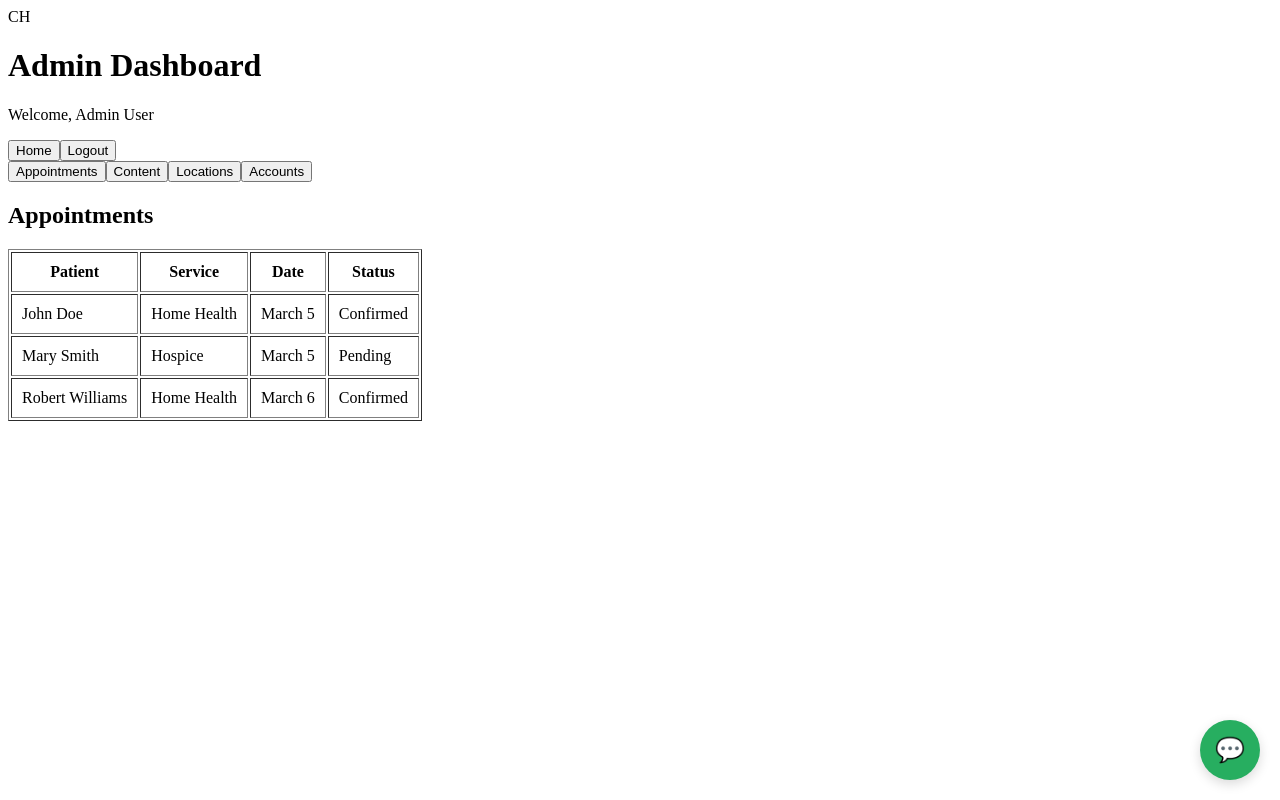
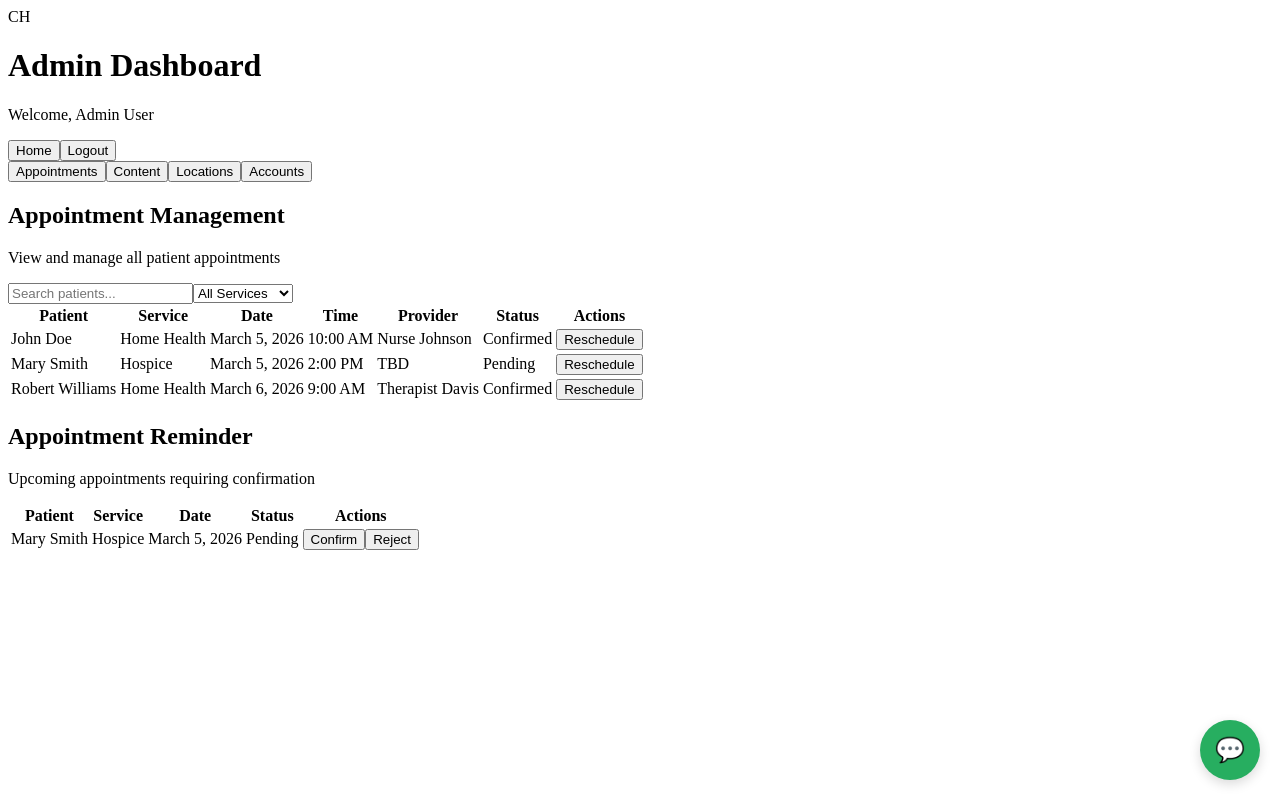
Before and after one commit to Compassionate4you/Compassionate4youSite, a React (Vite) app in the folder client/: page /admin in a window 1280 px wide. Built offline with nearby package versions, Linux system fonts and the light colour scheme.

Commit message:
Update AdminDashboard page and add small Tab interface
Small update on the code. Mainly for the Tab interface, need to review css before adding to page

```diff
--- a/client/src/pages/AdminDashboard.jsx
+++ b/client/src/pages/AdminDashboard.jsx
@@ -1,18 +1,55 @@
 import React, { useState } from "react";
-// Remember to "Import CSS here."
+//import css - Chnage name later
+//import "./CSS-Compassionate-Appointments.css";
 
 const AdminDashboard = () => {
   const [tab, setTab] = useState("appointments");
+//placeholder, not funtion, after schedule
+  const [appointments, setAppointments] = useState([
+    {
+      id: 1,
+      name: "John Doe",
+      service: "Home Health",
+      date: "March 5, 2026",
+      time: "10:00 AM",
+      provider: "Nurse Johnson",
+      status: "Confirmed",
+    },
+    {
+      id: 2,
+      name: "Mary Smith",
+      service: "Hospice",
+      date: "March 5, 2026",
+      time: "2:00 PM",
+      provider: "TBD",
+      status: "Pending",
+    },
+    {
+      id: 3,
+      name: "Robert Williams",
+      service: "Home Health",
+      date: "March 6, 2026",
+      time: "9:00 AM",
+      provider: "Therapist Davis",
+      status: "Confirmed",
+    },
+  ]);
 
-  const appointments = [
-    { name: "John Doe", service: "Home Health", date: "March 5", status: "Confirmed" },
-    { name: "Mary Smith", service: "Hospice", date: "March 5", status: "Pending" },
-    { name: "Robert Williams", service: "Home Health", date: "March 6", status: "Confirmed" },
-  ];
+  const confirmAppointment = (id) => {
+    setAppointments((prev) =>
+      prev.map((a) => (a.id === id ? { ...a, status: "Confirmed" } : a))
+    );
+  };
+
+  const rejectAppointment = (id) => {
+    setAppointments((prev) =>
+      prev.map((a) => (a.id === id ? { ...a, status: "Rejected" } : a))
+    );
+  };
 
   return (
-    <div>
-      {/* Top bar */}
+    <div className="admin-dashboard">
+      {/* Header */}
       <header className="topbar">
         <div className="logo">CH</div>
         <div className="header-text">
@@ -25,7 +62,7 @@ const AdminDashboard = () => {
         </div>
       </header>
 
-      {/* Tabs Navigation */}
+      {/* Tabs */}
       <nav className="tabs">
         <button
           className={tab === "appointments" ? "active" : ""}
@@ -53,44 +90,121 @@ const AdminDashboard = () => {
         </button>
       </nav>
 
-      {/* Content */}
       <main className="content">
         {/* Appointments Tab */}
         {tab === "appointments" && (
+          <>
+            {/* Appointment Management */}
+            <section className="appointments">
+              <div className="appointments-header">
                 <div>
-            <h2>Appointments</h2>
+                  <h2>Appointment Management</h2>
+                  <p>View and manage all patient appointments</p>
+                </div>
+                <div className="controls">
+                  <input type="text" placeholder="Search patients..." />
+                  <select>
+                    <option>All Services</option>
+                    <option>Home Health</option>
+                    <option>Hospice</option>
+                  </select>
+                </div>
+              </div>
 
-            <table border="1" cellPadding="10">
+              <table className="appointments-table">
+                <thead>
+                  <tr>
+                    <th>Patient</th>
+                    <th>Service</th>
+                    <th>Date</th>
+                    <th>Time</th>
+                    <th>Provider</th>
+                    <th>Status</th>
+                    <th>Actions</th>
+                  </tr>
+                </thead>
+                <tbody>
+                  {appointments.map((a) => (
+                    <tr key={a.id}>
+                      <td>{a.name}</td>
+                      <td>{a.service}</td>
+                      <td>{a.date}</td>
+                      <td>{a.time}</td>
+                      <td>{a.provider}</td>
+                      <td>
+                        <span
+                          className={`status ${
+                            a.status.toLowerCase() === "confirmed"
+                              ? "confirmed"
+                              : a.status.toLowerCase() === "pending"
+                              ? "pending"
+                              : "rejected"
+                          }`}
+                        >
+                          {a.status}
+                        </span>
+                      </td>
+                      <td>
+                        <button className="reschedule">Reschedule</button>
+                      </td>
+                    </tr>
+                  ))}
+                </tbody>
+              </table>
+            </section>
+
+            {/* Appointment Reminder */}
+            <section className="appointments" style={{ marginTop: "20px" }}>
+              <h2>Appointment Reminder</h2>
+              <p>Upcoming appointments requiring confirmation</p>
+
+              <table className="appointments-table">
                 <thead>
                   <tr>
                     <th>Patient</th>
                     <th>Service</th>
                     <th>Date</th>
                     <th>Status</th>
+                    <th>Actions</th>
                   </tr>
                 </thead>
                 <tbody>
-                {appointments.map((a, i) => (
-                  <tr key={i}>
+                  {appointments
+                    .filter((a) => a.status === "Pending")
+                    .map((a) => (
+                      <tr key={a.id}>
                         <td>{a.name}</td>
                         <td>{a.service}</td>
                         <td>{a.date}</td>
-                    <td>{a.status}</td>
+                        <td>
+                          <span className="status pending">{a.status}</span>
+                        </td>
+                        <td>
+                          <button
+                            className="confirm"
+                            onClick={() => confirmAppointment(a.id)}
+                          >
+                            Confirm
+                          </button>
+                          <button
+                            className="reject"
+                            onClick={() => rejectAppointment(a.id)}
+                          >
+                            Reject
+                          </button>
+                        </td>
                       </tr>
                     ))}
                 </tbody>
               </table>
-          </div>
+            </section>
+          </>
         )}
 
-        {/* Content Tab */}
-        {tab === "content" && <h2>Content Page (coming soon)</h2>}
-
-        {/* Locations Tab */}
-        {tab === "locations" && <h2>Locations Page (coming soon)</h2>}
-
-        {/* Accounts Tab */}
-        {tab === "accounts" && <h2>Accounts Page (coming soon)</h2>}
+        {/* Other Tabs */}
+        {tab === "content" && <h2>Content Page</h2>}
+        {tab === "locations" && <h2>Locations Page</h2>}
+        {tab === "accounts" && <h2>Accounts Page</h2>}
       </main>
     </div>
   );
```
Lines whose indentation alone changed are shown as unchanged.
